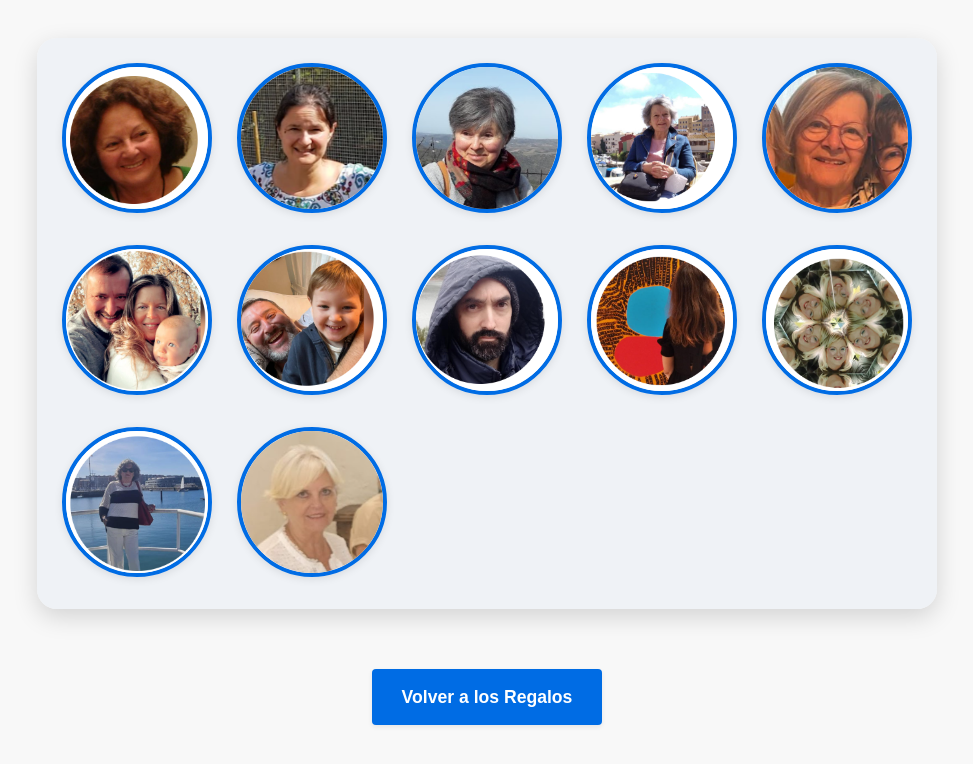
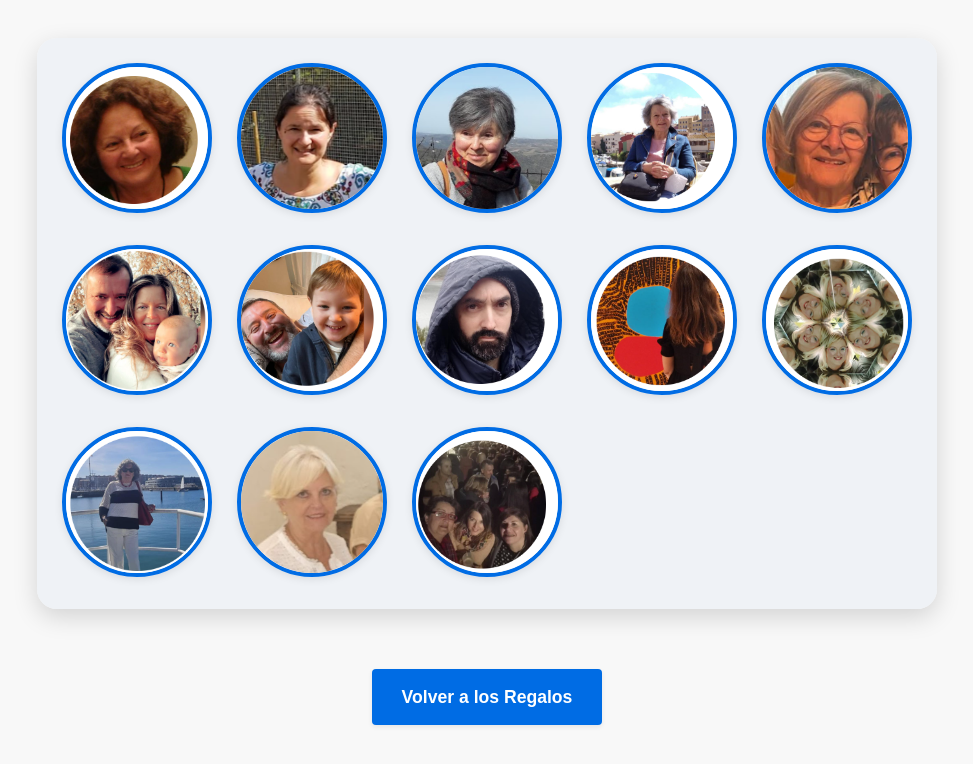
Before and after one commit to moran8a/50brth, a plain HTML site: page grid_imagenes.html in a window 1280 px wide. Shown: the part 164-928 px from the top of the page, without its empty margins (153-1126 px from the left). Drawn offline with Linux system fonts and the light colour scheme.

Commit message:
Update grid_imagenes.html

```diff
--- a/grid_imagenes.html
+++ b/grid_imagenes.html
@@ -129,6 +129,7 @@
             <div class="grid-item"><img src="pili.png" alt="Momento 10"></div>
             <div class="grid-item"><img src="mama.png" alt="Momento 11"></div>
             <div class="grid-item"><img src="telma.png" alt="Momento 12"></div>
+            <div class="grid-item"><img src="maria.png" alt="Momento 13"></div>
 
 
             </div>
```
